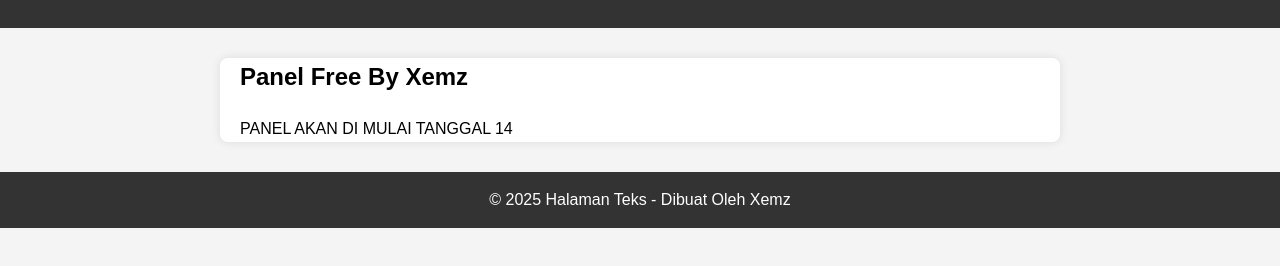
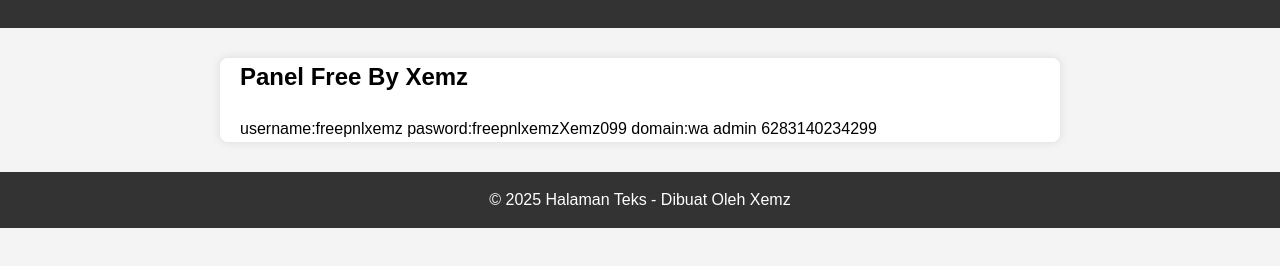
Before and after one commit to www-61S61D15JHW11/Xemztext, a plain HTML site: page index.html in a window 1280 px wide. Shown: the part 106-372 px from the top of the page. Drawn offline with Linux system fonts and the light colour scheme.

Commit message:
Update index.html

```diff
--- a/index.html
+++ b/index.html
@@ -50,7 +50,9 @@
   <main>
     <h2>Panel Free By Xemz</h2>
     <p>
-      PANEL AKAN DI MULAI TANGGAL 14
+      username:freepnlxemz
+      pasword:freepnlxemzXemz099
+      domain:wa admin 6283140234299
     </p>
     <p>
 
```
